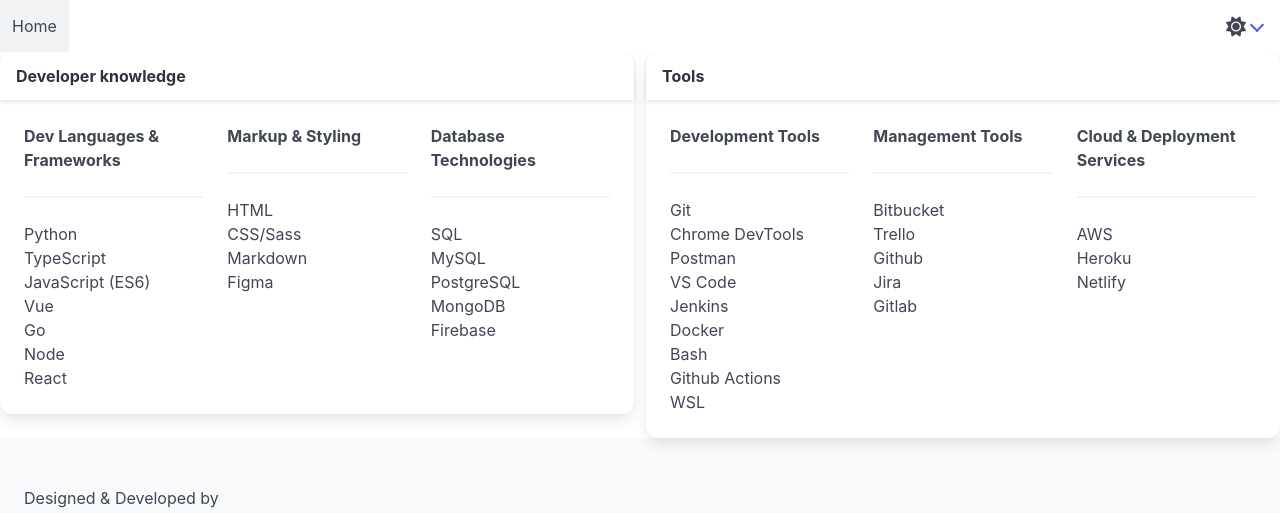
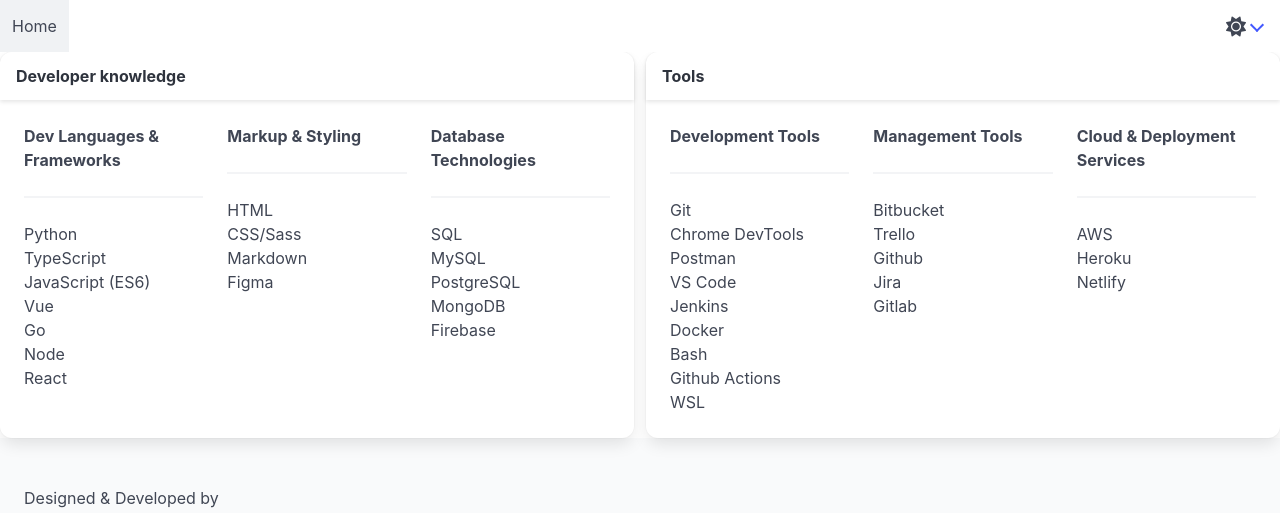
Before and after one commit to ixicale/ixicale.github.io, a Jekyll site: the page built from index.html, in a window 1280 px wide. Shown: the top 513 px of the page. Built offline with Jekyll 4.4.1, drawn with Linux system fonts in a browser that asks for light colours; grey boxes are pictures that could not be loaded.

Commit message:
Update skills.html layout

```diff
--- a/_includes/about/skills.html
+++ b/_includes/about/skills.html
@@ -1,8 +1,8 @@
-<div class="fixed-grid has-2-count">
-  <div class="grid">
+<div class="fixed-grid has-2-count has-1-cols-mobile">
+  <div class="grid p-auto">
     {% for category in site.data.skills.categories %}
-    <div class="cell">
-      <div class="card">
+    <div class="cell is-flex">
+      <div class="card is-flex-grow-1">
         <div class="card-header">
           <div class="card-header-title">{{category.name}}</div>
         </div>
```
